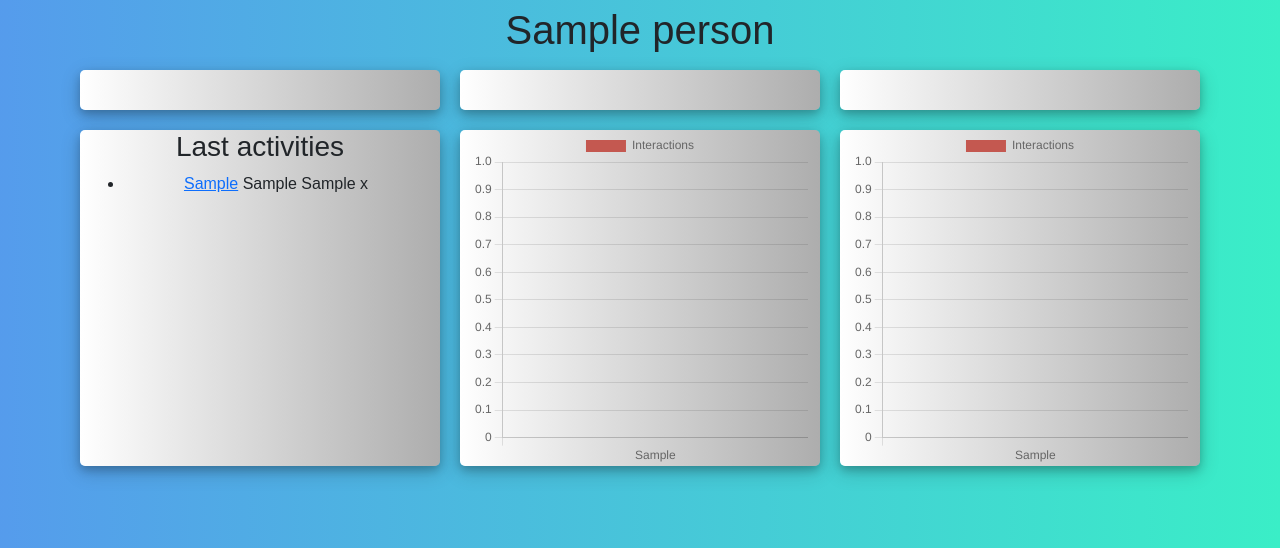
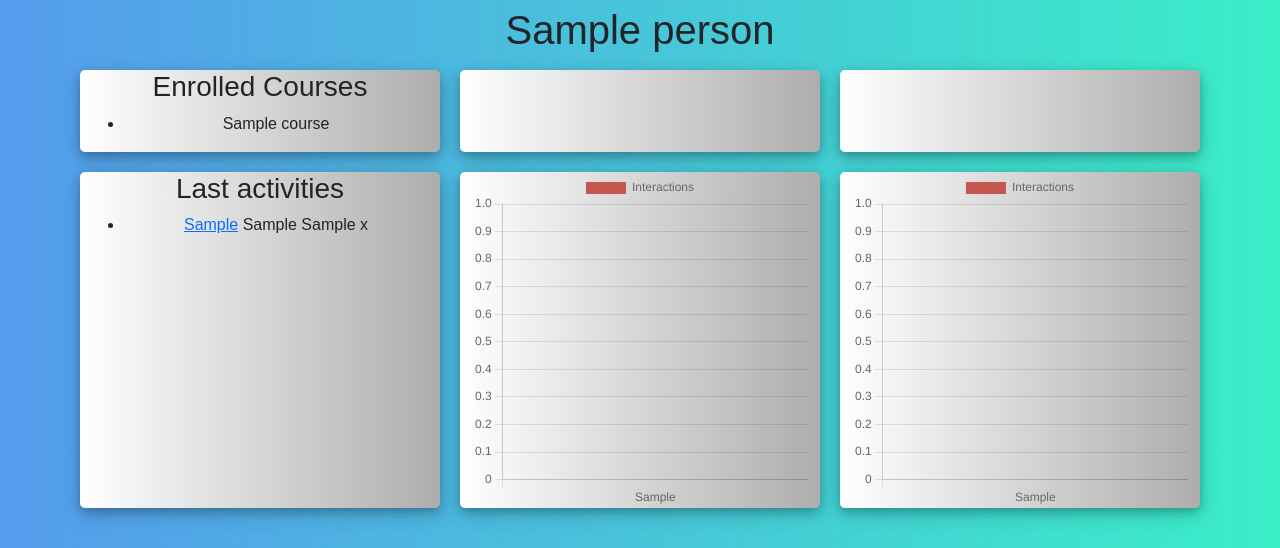
Before and after one commit to mvlcak/XapiProject, a Django app: template project/app/templates/app/personDetail.html in a window 1280 px wide. Shown: the part 56-604 px from the top of the page. Run offline with Django 3.2, Linux system fonts and the light colour scheme; tables that the repository leaves empty hold one stand-in row (values such as "Sample post"); the template is opened without the code that fills it: values that come from a table or form of the project are taken from there, most other values are stand-ins (such as "Sample title", 1, 10 or a date in 2020).

Commit message:
added function enrolled courses for person

```diff
--- a/project/app/models.py
+++ b/project/app/models.py
@@ -4,6 +4,7 @@ import datetime
 
 
 class Person(models.Model):
+    id_lms=models.CharField(max_length=200)
     person_name = models.CharField(max_length=200)
 
     def __str__(self):
--- a/project/app/templates/app/personDetail.html
+++ b/project/app/templates/app/personDetail.html
@@ -5,7 +5,14 @@
     <div class="container">
        <div class="row">
            <div class="col backgroundWhite">
-            <canvas id="bar-chart" width="33%" height="33%" ></canvas>
+            <h3>Enrolled Courses</h3>
+            <ul>
+            {%for course in coursesList%}
+            <li>
+            {{course}}
+            </li>
+            {% endfor %}
+            </ul>
            </div>
            <div class="col backgroundWhite">
 
```
Also changed, not shown: project/app/views.py (+9 -3 lines), project/app/migrations/0004_person_id_lms.py (added).
